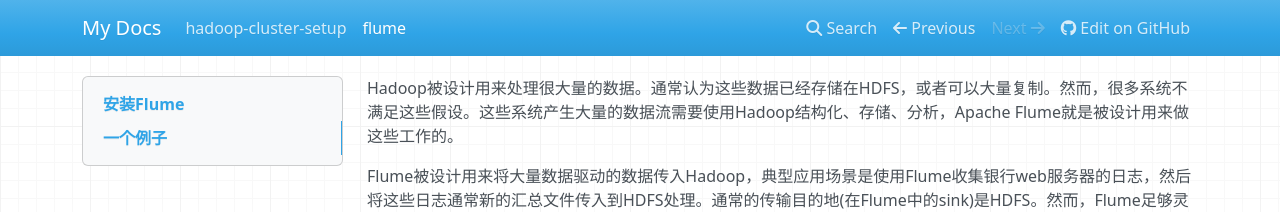
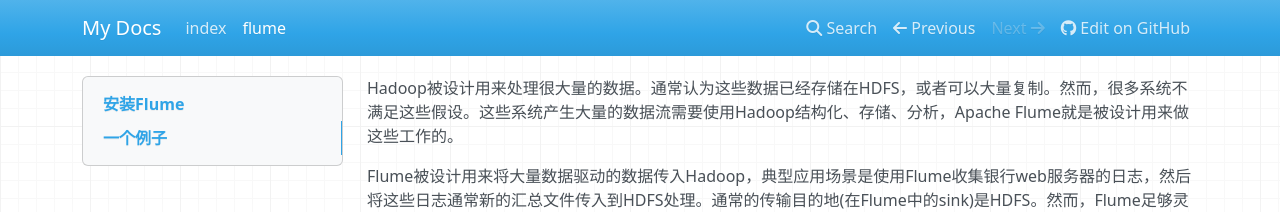
Before and after one commit to xiuyanduan/bookDemo, an MkDocs documentation site: the page built from docs/flume.md, in a window 1280 px wide. Shown: the top 212 px of the page. Built offline with MkDocs 1.6.1, drawn with Linux system fonts in a browser that asks for light colours; nearby versions of some CDN libraries; old or Windows-style settings are respelled for this version of MkDocs; some of the changed lines change nothing that is shown.

Commit message:
Update mkdocs.yml

```diff
--- a/mkdocs.yml
+++ b/mkdocs.yml
@@ -1,6 +1,6 @@
 site_name: My Docs
 pages:
-- hadoop-cluster-setup: hadoop-cluster-setup.md
+- index: hadoop-cluster-setup.md
 - flume: flume.md
 theme: mkdocs
 #theme: readthedocs
```
